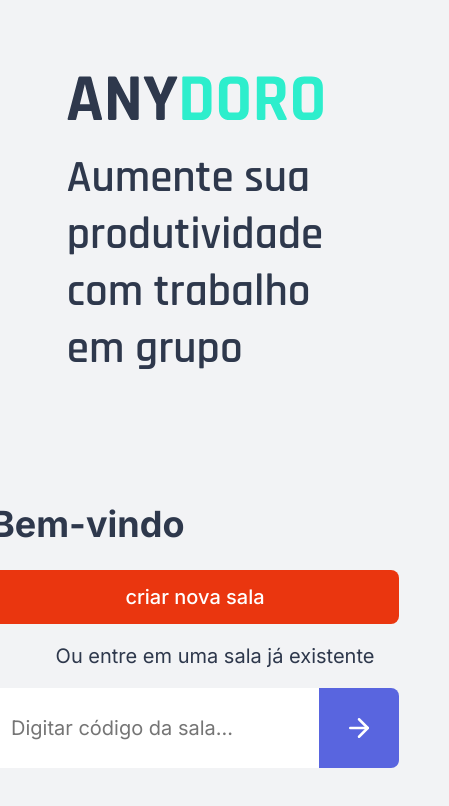
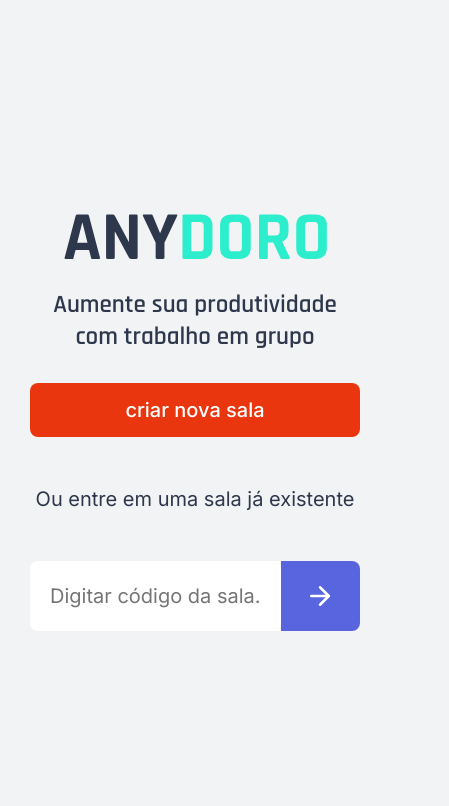
Before and after one commit to Ed-Games/anydoro, a Next.js app: page / in a window 390 px wide. Shown: the top 806 px of the page, 449 px wide, since content can reach past the window. Built offline with nearby package versions, Linux system fonts and the light colour scheme.

Commit message:
update: added queries for mobile version

```diff
--- a/src/pages/index.module.scss
+++ b/src/pages/index.module.scss
@@ -5,9 +5,15 @@
   justify-content: center;
   position: relative;
   min-width: 50%;
+  max-width: 100%;
   flex: 1;
   gap: 30px;
   padding: 50px;
+  padding-bottom: 0;
+
+  h1 {
+    display: none;
+  }
 
   span {
     font-family: "Rajdhani";
@@ -16,49 +22,76 @@
     line-height: 57px;
   }
 
-  .backgroundImage{
+  .backgroundImage {
     position: absolute;
     width: 100%;
+  }
 
+  @media (max-width: 1049px) {
+    align-items: center;
+    flex: 0;
+    margin-bottom: 30px;
+    padding: 0;
+    span {
+      text-align: center;
+      max-width: 420px;
+      font-size: 25px;
+      line-height: 32px;
+    }
+
+    h1 {
+      display: inline;
+    }
   }
 }
 
-.createRoom{
+.createRoom {
   display: flex;
   flex-direction: column;
   min-width: 50%;
+  max-width: 100%;
   padding: 50px;
+  padding-top: 0;
 
-  span{
+  span {
     margin: 20px;
     width: 100%;
     max-width: 420px;
     text-align: center;
   }
 
-
   > form {
     display: flex;
     flex-direction: row;
+    max-width: 100%;
 
-    input{
+    input {
       background: var(--white);
       border-top-right-radius: 0;
       border-bottom-right-radius: 0;
       max-width: 340px;
+      width: 76%;
     }
 
-    button{
+    button {
       width: 80px;
-      height: 80px;
+      max-width: 24%;
       border-top-left-radius: 0;
       border-bottom-left-radius: 0;
-      background: var(--purple) ;
+      background: var(--purple);
 
-      &:hover{
+      &:hover {
         background: var(--dark-purple);
       }
     }
   }
 
+  @media (max-width: 1049px) {
+    gap: 30px;
+    padding: 0;
+    align-items: center;
+    h1 {
+      display: none;
+    }
+  }
 }
```
